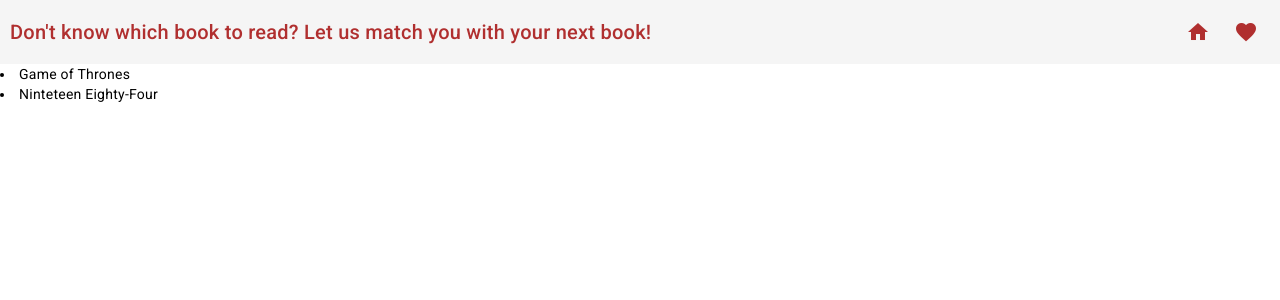
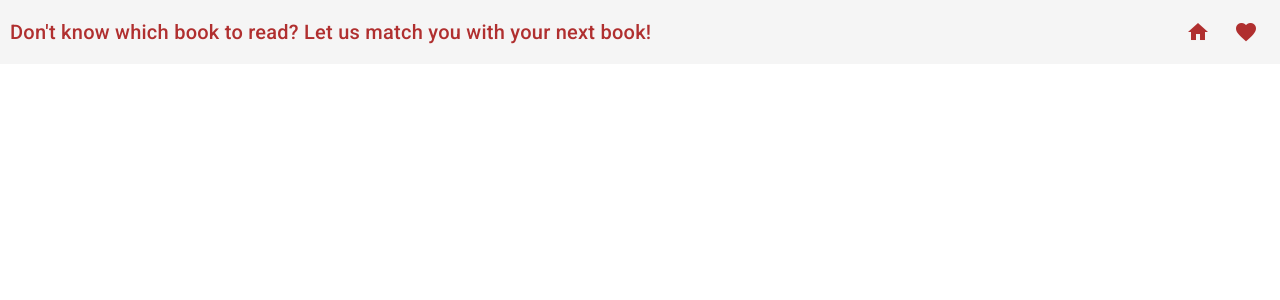
Before and after one commit to SnaffarN/EDAF90-Projekt, an Angular app in the folder my-angular-project/: page /saved-books in a window 1280 px wide. Shown: the top 300 px of the page. Built offline with nearby package versions, Linux system fonts and the light colour scheme; data requests are answered from the project's data file.

Commit message:
fixade så att man kan ta bort böcker från sparade listan med en schysst icon

```diff
--- a/my-angular-project/db.json
+++ b/my-angular-project/db.json
@@ -23,28 +23,5 @@
       "language": "english"
     }
   ],
-  "savedBooks": [
-    {
-      "id": 1,
-      "title": "Game of Thrones",
-      "author": "George R.R. Martin",
-      "genre": "fantasy",
-      "num_pages": 451,
-      "type": "novel",
-      "set_in": "fantasy",
-      "target_audience": "youngAdult",
-      "language": "english"
-    },
-    {
-      "id": 2,
-      "title": "Ninteteen Eighty-Four",
-      "author": "George Orwell",
-      "genre": "Science fiction",
-      "num_pages": 313,
-      "type": "novel",
-      "set_in": "greatBritain",
-      "target_audience": "adult",
-      "language": "english"
-    }
-  ]
+  "savedBooks": []
 }
--- a/my-angular-project/src/app/saved-books/saved-books.component.html
+++ b/my-angular-project/src/app/saved-books/saved-books.component.html
@@ -1,3 +1,7 @@
 <li *ngFor="let book of saved">
 {{book.title}}
+
+<button mat-icon-button class="example-icon favorite-icon" aria-label="Example icon-button with heart icon" (click)="markAsRead(book)">
+    <mat-icon aria-hidden="false" aria-label="Example home icon" fontIcon="highlight_off" ></mat-icon>
+</button>
 </li>
--- a/my-angular-project/src/app/saved-books/saved-books.component.ts
+++ b/my-angular-project/src/app/saved-books/saved-books.component.ts
@@ -10,13 +10,14 @@ export class SavedBooksComponent implements OnInit {
 
   saved = [] as Book[];
 
-
-
   constructor(private bookService: BookService) {}
 
   ngOnInit(): void {
       this.bookService.getSavedBooks().subscribe((books) => this.saved = books)
   }
 
-
+  markAsRead(book: Book) {
+    this.bookService.removeSaved(book);
+    this.ngOnInit();
+  }
 }
--- a/my-angular-project/src/app/services/book.service.ts
+++ b/my-angular-project/src/app/services/book.service.ts
@@ -31,4 +31,8 @@ export class BookService {
     return this.http.get<Book[]>(this.apiUrl + 'savedBooks');
   }
 
+  public removeSaved(book: Book) {
+    this.http.delete<Book>(this.apiUrl + 'savedBooks/' + book.id).subscribe(data => console.log(data));
+  }
+
 }
```
Also changed, not shown: 1 other file (tests, documents, lock files or other folders).
